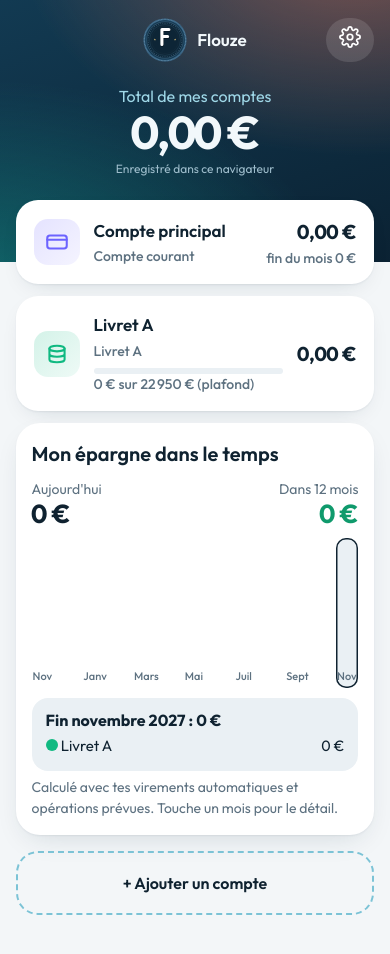
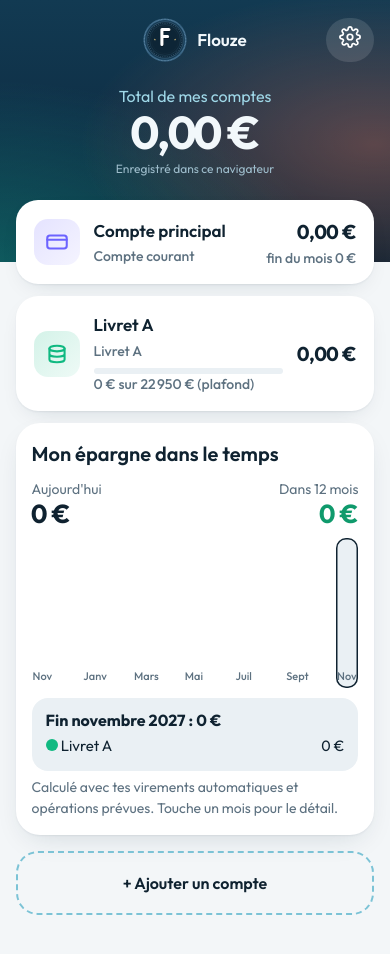
Before and after one commit to chaillouxelliott-bit/Flouze, a plain HTML site: page index.html in a window 390 px wide. Drawn offline with Linux system fonts and the light colour scheme.

Commit message:
Haut d'écran uni avec l'en-tête (barre d'état iPhone)
Co-Authored-By: Claude Opus 5.5 <noreply@anthropic.com>
Claude-Session: https://claude.ai/code/session_01F2xDzd9SYgiz8CweeTFyqs

```diff
--- a/index.html
+++ b/index.html
@@ -13,7 +13,7 @@
 <link rel="apple-touch-icon" href="apple-touch-icon.png">
 <meta name="apple-mobile-web-app-title" content="Flouze">
 <meta name="apple-mobile-web-app-capable" content="yes">
-<meta name="theme-color" content="#0f2a3d">
+<meta name="theme-color" content="#123a52">
 <link rel="preconnect" href="https://fonts.googleapis.com">
 <link href="https://fonts.googleapis.com/css2?family=Outfit:wght@400;500;600;700&display=swap" rel="stylesheet">
 <style>
@@ -37,7 +37,7 @@ input,select{min-height:48px;padding:0 14px;border:1.5px solid var(--line);backg
 input:focus,select:focus{border-color:var(--lil);outline:none}
 .mut{color:var(--mut);font-size:14px}.num{font-variant-numeric:tabular-nums;white-space:nowrap}
 .neg{color:var(--neg)}.pos{color:var(--pos)}
-.head{background:radial-gradient(520px 320px at 92% -20%,rgba(255,122,89,.45),transparent 65%),radial-gradient(560px 340px at -5% 115%,rgba(20,184,166,.45),transparent 65%),linear-gradient(160deg,#123a52,#0b2233);color:#f2f8fb;padding:calc(18px + env(safe-area-inset-top)) 0 84px}
+.head{background:radial-gradient(420px 220px at 96% 55%,rgba(255,122,89,.32),transparent 70%),radial-gradient(560px 340px at -5% 115%,rgba(20,184,166,.45),transparent 65%),linear-gradient(180deg,#123a52 0%,#0f3047 45%,#0b2233 100%);color:#f2f8fb;padding:calc(18px + env(safe-area-inset-top)) 0 84px}
 .bar1{display:flex;align-items:center;justify-content:space-between;gap:10px;max-width:760px;margin:0 auto;padding:0 max(4vw,14px)}
 .bar1 h1{font-size:19px;margin:0;font-weight:600;text-align:center;flex:1;overflow:hidden;text-overflow:ellipsis;white-space:nowrap}
 .hb{background:rgba(255,255,255,.12);color:#fff;min-width:44px;padding:0 14px}
@@ -124,7 +124,8 @@ h2{font-size:20px;margin:0 0 10px;font-weight:600}
 #tmsg{overflow:hidden;text-overflow:ellipsis}#toast button{flex:none;min-height:36px;background:var(--cor);color:#fff}
 #note{text-align:center;font-size:12px;color:#9dbccb;margin-top:4px}
 @media(prefers-reduced-motion:no-preference){.bar i,.minibar i{transition:width .4s ease}#sheet .in{animation:up .22s ease}@keyframes up{from{transform:translateY(30px);opacity:.4}}}
-html{-webkit-text-size-adjust:100%;text-size-adjust:100%}
+html{-webkit-text-size-adjust:100%;text-size-adjust:100%;background:#123a52;overscroll-behavior:none}
+body{min-height:100vh;min-height:100dvh}
 body{overscroll-behavior-y:none;-webkit-font-smoothing:antialiased}
 .app{padding-bottom:calc(60px + env(safe-area-inset-bottom))}
 button,label.chk,summary{touch-action:manipulation;-webkit-tap-highlight-color:transparent;-webkit-user-select:none;user-select:none}
```
Also changed, not shown: manifest.webmanifest.
